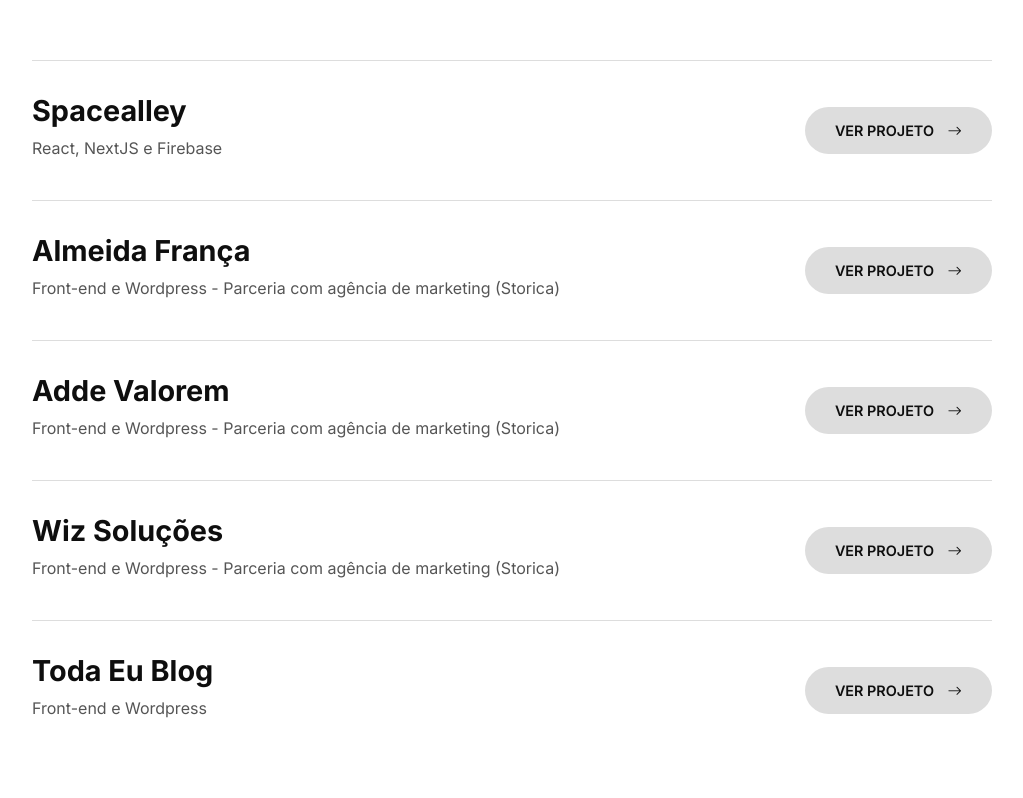
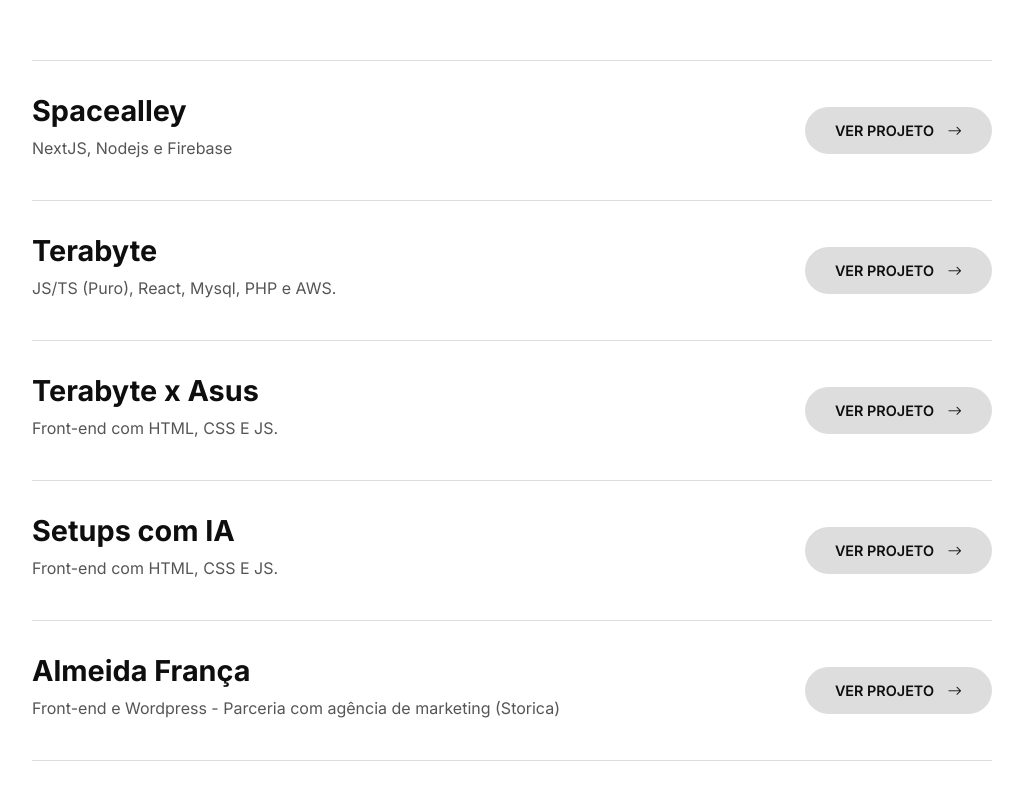
Before and after one commit to devjonasguedes/devjonasguedes, a Next.js app: page / in a window 1280 px wide. Shown: the part 620-1418 px from the top of the page, without its empty margins (128-1151 px from the left). Built offline with nearby package versions, Linux system fonts and the light colour scheme.

Commit message:
add recent projects

```diff
--- a/src/pages/index.tsx
+++ b/src/pages/index.tsx
@@ -42,7 +42,7 @@
                 </li>
                 <li>
                   <a
-                    href="https://www.linkedin.com/in/jgcaardoso/"
+                    href="https://www.linkedin.com/in/devjonasguedes/"
                     className="linkedin"
                     target="_blank"
                     rel="noreferrer"
@@ -52,7 +52,7 @@
                 </li>
                 <li>
                   <a
-                    href="https://twitter.com/jgcaardoso"
+                    href="https://twitter.com/devjonasguedes"
                     className="twitter"
                     target="_blank"
                     rel="noreferrer"
@@ -68,7 +68,7 @@
                 Me chamo Jonas Guedes, moro em Brasília - DF. Trabalho com
                 desenvolvimento front-end para web a mais de 8 anos. Tenho
                 experiências com React, Angular e Vue. E estou explorando o
-                Firebase ultimamente.
+                Firebase e Nodejs ultimamente.
               </p>
 
               <div className="link-group">
@@ -85,11 +85,65 @@
                 <div className="projectItem">
                   <div className="projectInfo">
                     <h2 className="projectName">Spacealley</h2>
-                    <p>React, NextJS e Firebase</p>
+                    <p>NextJS, Nodejs e Firebase</p>
                   </div>
                   <div className="projectLink">
                     <a
                       href="https://spacealley.app/"
+                      target="_blank"
+                      rel="noreferrer"
+                      className="btn"
+                    >
+                      Ver projeto <i className="bi bi-arrow-right"></i>
+                    </a>
+                  </div>
+                </div>
+              </li>
+              <li>
+                <div className="projectItem">
+                  <div className="projectInfo">
+                    <h2 className="projectName">Terabyte</h2>
+                    <p>JS/TS (Puro), React, Mysql, PHP e AWS.</p>
+                  </div>
+                  <div className="projectLink">
+                    <a
+                      href="https://www.terabyteshop.com.br/"
+                      target="_blank"
+                      rel="noreferrer"
+                      className="btn"
+                    >
+                      Ver projeto <i className="bi bi-arrow-right"></i>
+                    </a>
+                  </div>
+                </div>
+              </li>
+              <li>
+                <div className="projectItem">
+                  <div className="projectInfo">
+                    <h2 className="projectName">Terabyte x Asus</h2>
+                    <p>Front-end com HTML, CSS E JS.</p>
+                  </div>
+                  <div className="projectLink">
+                    <a
+                      href="https://landing.terabyteshop.com.br/asus-conquiste-a-vitoria/"
+                      target="_blank"
+                      rel="noreferrer"
+                      className="btn"
+                    >
+                      Ver projeto <i className="bi bi-arrow-right"></i>
+                    </a>
+                  </div>
+                </div>
+              </li>
+              <li>
+                <div className="projectItem">
+                  <div className="projectInfo">
+                    <h2 className="projectName">Setups com IA</h2>
+                    <p>Front-end com HTML, CSS E JS.</p>
+                  </div>
+                  <div className="projectLink">
+                    <a
+                      href="https://landing.terabyteshop.com.br/setups-com-ia/"
                       target="_blank"
                       rel="noreferrer"
                       className="btn"
@@ -162,24 +216,6 @@
                   </div>
                 </div>
               </li>
-              <li>
-                <div className="projectItem">
-                  <div className="projectInfo">
-                    <h2 className="projectName">Toda Eu Blog</h2>
-                    <p>Front-end e Wordpress</p>
-                  </div>
-                  <div className="projectLink">
-                    <a
-                      href="https://www.todaeu.blog.br/"
-                      target="_blank"
-                      rel="noreferrer"
-                      className="btn"
-                    >
-                      Ver projeto <i className="bi bi-arrow-right"></i>
-                    </a>
-                  </div>
-                </div>
-              </li>
             </ul>
           </div>
         </main>
```
